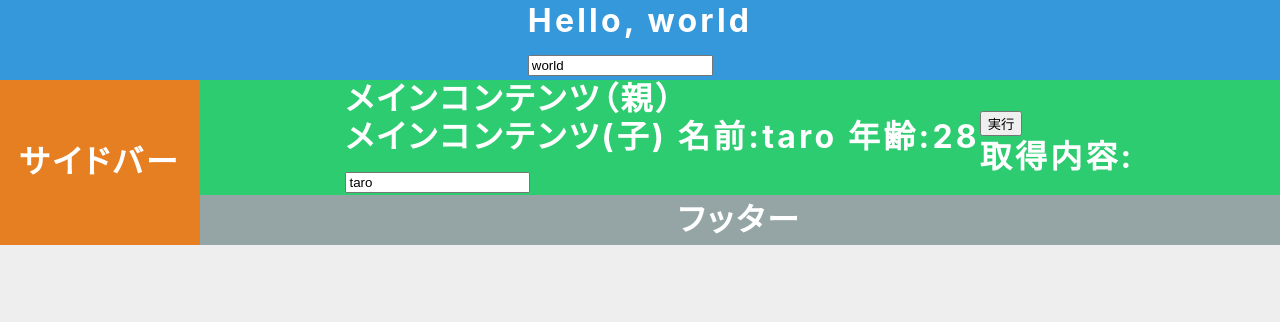
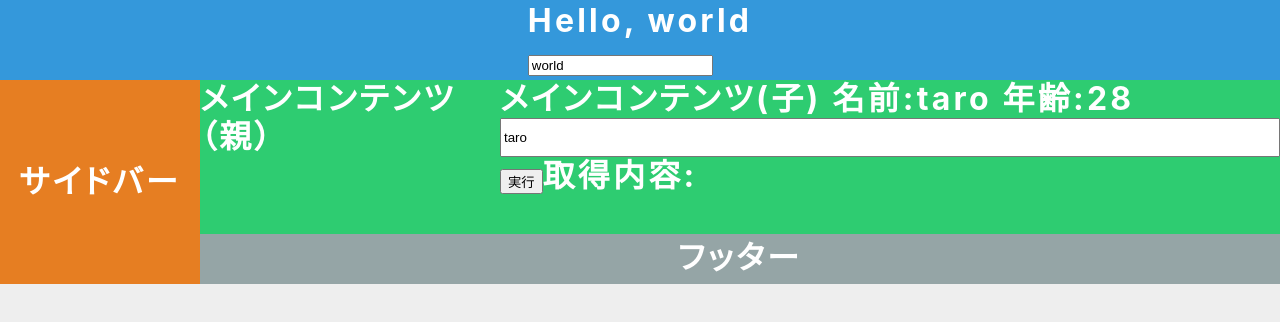
Before and after one commit to kick0131/studyReact, a React app: page / in a window 1280 px wide. Built offline with nearby package versions, Linux system fonts and the light colour scheme.

Commit message:
ディレクトリ構成を画面別に変更

```diff
--- a/src/css/style.css
+++ b/src/css/simple_http_page_style.css
@@ -62,3 +62,34 @@ footer {
 
   background: #95a5a6;
 }
+
+/* for contextSample */
+.contextSample-my-grid {
+  display: grid;
+  grid-template-rows: 1fr 1fr 1fr 1fr;
+  grid-template-columns: 300px 1fr;
+  grid-template-areas:
+  "areaA areaB"
+  "areaA areaC"
+  "areaA areaD"
+  "areaA areaE";
+
+  /* 書かないとデフォルトでマージンが差し引かれる */
+  width: 100%;
+  height: 100%;
+}
+#itemA {
+  grid-area: areaA;
+}
+#itemB {
+  grid-area: areaB;
+}
+#itemC {
+  grid-area: areaC;
+}
+#itemE {
+  grid-area: areaD;
+}
+#itemE {
+  grid-area: areaE;
+}
--- a/src/js/contextSample/Context_Parent.js
+++ /dev/null
@@ -1,15 +0,0 @@
-import React from 'react';
-import Context_Child from './Context_Child';
-import Context_Input from './Context_Input';
-
-const Context_Parent = (props) => {
-  return (
-    <div>
-      メインコンテンツ（親）
-      <Context_Child />
-      <Context_Input />
-    </div>
-  );
-};
-
-export default Context_Parent;
--- a/src/js/index.js
+++ b/src/js/index.js
@@ -1,7 +1,7 @@
-import '../css/style.css';
+import '../css/simple_http_page_style.css';
 import React from "react";
 import ReactDOM from "react-dom";
-import Layout from "./Layout";
+import Layout from "./simple_http_page/Layout";
 
 const app = document.getElementById('app');
 ReactDOM.render(<Layout/>, app);
--- a/src/js/Header.js
+++ b/src/js/simple_http_page/Header.js
@@ -1,6 +1,6 @@
 import React, { useState } from "react";
 
-const Header = (props) => {
+export default (props) => {
   const [title, setTitle] = useState('world');
 
   const handleChange = (e) => {
@@ -16,5 +16,3 @@ const Header = (props) => {
     </header>
   );
 };
-
-export default Header;
--- a/src/js/Layout.js
+++ b/src/js/simple_http_page/Layout.js
@@ -1,12 +1,11 @@
 import React, { useState, createContext } from 'react';
 import Header from './Header';
 import Context_Parent from './contextSample/Context_Parent';
-import Axios_Action from './axiosSample/Axios_Action';
 
 // 最上位のReactコンポーネントでコンテキストを用意
 export const StateContext = createContext('');
 
-const Layout = (props) => {
+export default (props) => {
   const [username, setUserName] = useState('taro');
   const [title, setTitle] = useState('Title');
 
@@ -25,12 +24,9 @@ const Layout = (props) => {
           <StateContext.Provider value={resource}>
             <Context_Parent />
           </StateContext.Provider>
-          <Axios_Action />
         </main>
         <footer className='my-grid-item'>フッター</footer>
       </div>
     </div>
   );
 };
-
-export default Layout;
--- a/src/js/axiosSample/Axios_Action.js
+++ b/src/js/simple_http_page/axiosSample/Axios_Action.js
@@ -5,7 +5,7 @@ import Axios_Child from './Axios_Child';
 
 export const AxiosContext = createContext('');
 
-const Axios_Action = (props) => {
+export default (props) => {
   const [axiosbody, setAxiosBody] = useState('');
   // コンテキストに設定するもの
   function getResource() {
@@ -17,7 +17,7 @@ const Axios_Action = (props) => {
     // GET通信
     axios.get(
       // テスト用のローカルjson
-      './axios_sample.json'
+      './data/axios_sample.json'
       // 本来はREST API等を想定（記載例は公式で公開されているつつじバス運行状況）
       // 'http://tutujibus.com/busstopLookup.php?rosenid=1'
 
@@ -41,11 +41,9 @@ const Axios_Action = (props) => {
   return (
     <div>
       <AxiosContext.Provider value={resource}>
-        <button onClick={axiosGet}>実行</button>
-        <Axios_Child />
+        <button onClick={axiosGet} >実行</button>
+        <Axios_Child/>
       </AxiosContext.Provider>
     </div>
   );
 }
-
-export default Axios_Action;
--- a/src/js/axiosSample/Axios_Child.js
+++ b/src/js/simple_http_page/axiosSample/Axios_Child.js
@@ -1,24 +1,22 @@
 import React from 'react';
 import { AxiosContext } from './Axios_Action'
 
-const Axios_Child = (props) => {
+export default (props) => {
 
   // 保持されたリクエスト内容をstate経由で取得
   const aaa = React.useContext(AxiosContext);
   console.log(aaa);
   var body = '';
-  if(aaa.body == ''){
+  if (aaa.body == '') {
     console.log('context is undefined')
-  }else{
+  } else {
     console.log('context is defined')
     body = JSON.stringify(aaa.body);
   }
 
   return (
-    <div>
+    <>
       取得内容:{body}
-    </div>
+    </>
   );
 }
-
-export default Axios_Child;
--- a/src/js/contextSample/Context_Child.js
+++ b/src/js/simple_http_page/contextSample/Context_Child.js
@@ -1,17 +1,15 @@
 import React from 'react';
 import { StateContext } from '../Layout';
 
-const Context_Child = (props) => {
+export default (props) => {
 
   // <XXXContext.Consumer>の代わりにフックを使用
   const resourceName = React.useContext(StateContext);
   console.log(resourceName);
 
   return (
-    <div>
-        <div>メインコンテンツ(子) 名前:{resourceName.name} 年齢:{resourceName.age}</div>
-    </div>
+    <>
+        <div id="itemB">メインコンテンツ(子) 名前:{resourceName.name} 年齢:{resourceName.age}</div>
+    </>
   );
 };
-
-export default Context_Child;
--- a/src/js/contextSample/Context_Input.js
+++ b/src/js/simple_http_page/contextSample/Context_Input.js
@@ -1,7 +1,7 @@
 import React from 'react';
 import { StateContext } from '../Layout';
 
-const Context_Input = (props) => {
+export default (props) => {
   const resourceName = React.useContext(StateContext);
 
   const handleChange = (e) => {
@@ -9,10 +9,8 @@ const Context_Input = (props) => {
   };
 
   return (
-    <div>
-        <input value={resourceName.name} onChange={handleChange} />
-    </div>
+    <>
+        <input id="itemC"value={resourceName.name} onChange={handleChange} />
+    </>
   );
 };
-
-export default Context_Input;
--- /dev/null
+++ b/src/js/simple_http_page/contextSample/Context_Parent.js
@@ -0,0 +1,15 @@
+import React from 'react';
+import Context_Child from './Context_Child';
+import Context_Input from './Context_Input';
+import Axios_Action from '../axiosSample/Axios_Action';
+
+export default (props) => {
+  return (
+    <div class="contextSample-my-grid">
+      <div id="itemA">メインコンテンツ（親）</div>
+      <Context_Child/>
+      <Context_Input/>
+      <Axios_Action/>
+    </div>
+  );
+};
```
Also changed, not shown: src/js/material-ui_page/Layout.js (added, +11 -0 lines), src/data/axios_sample.json (renamed from src/axios_sample.json), 2 other files.
